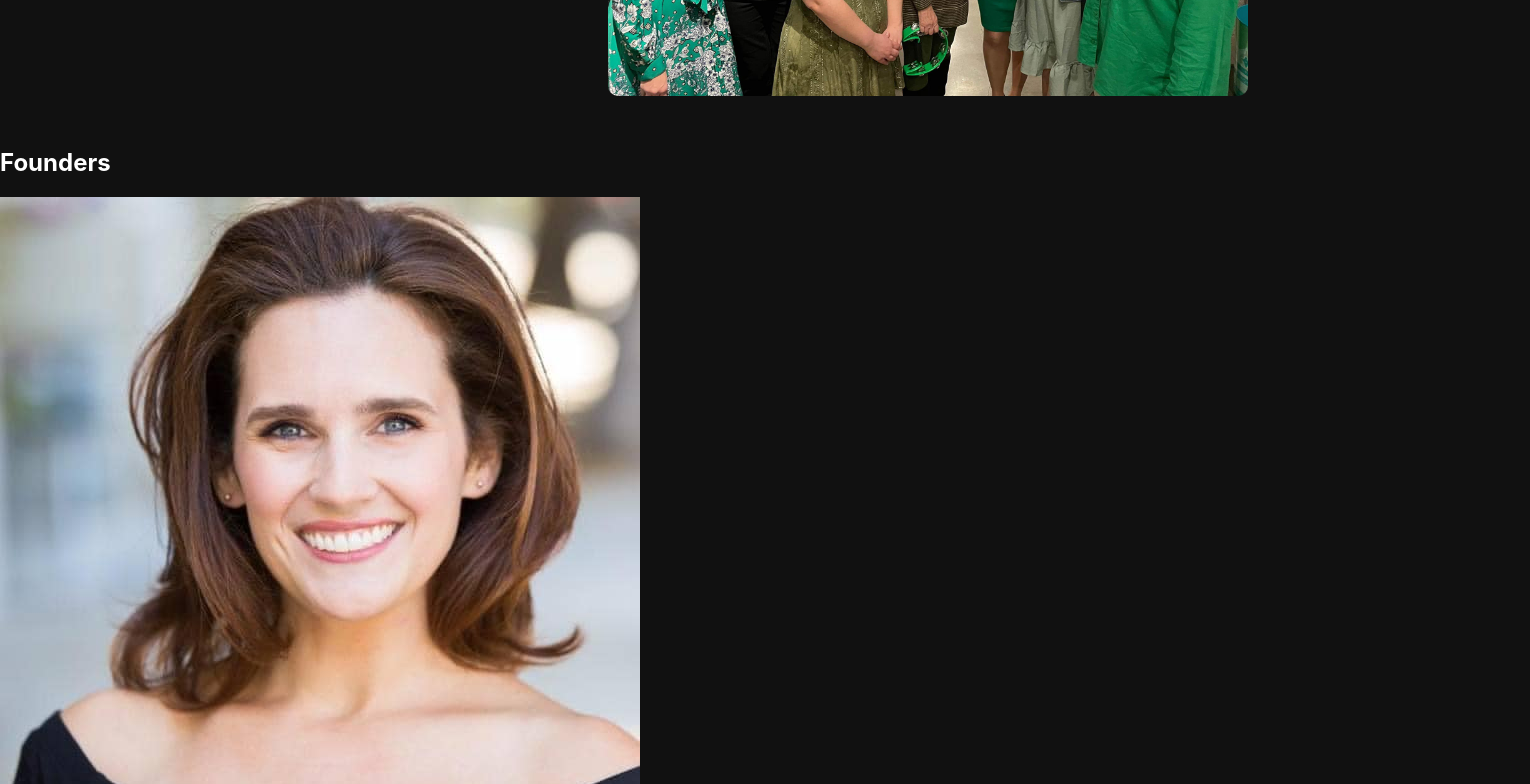
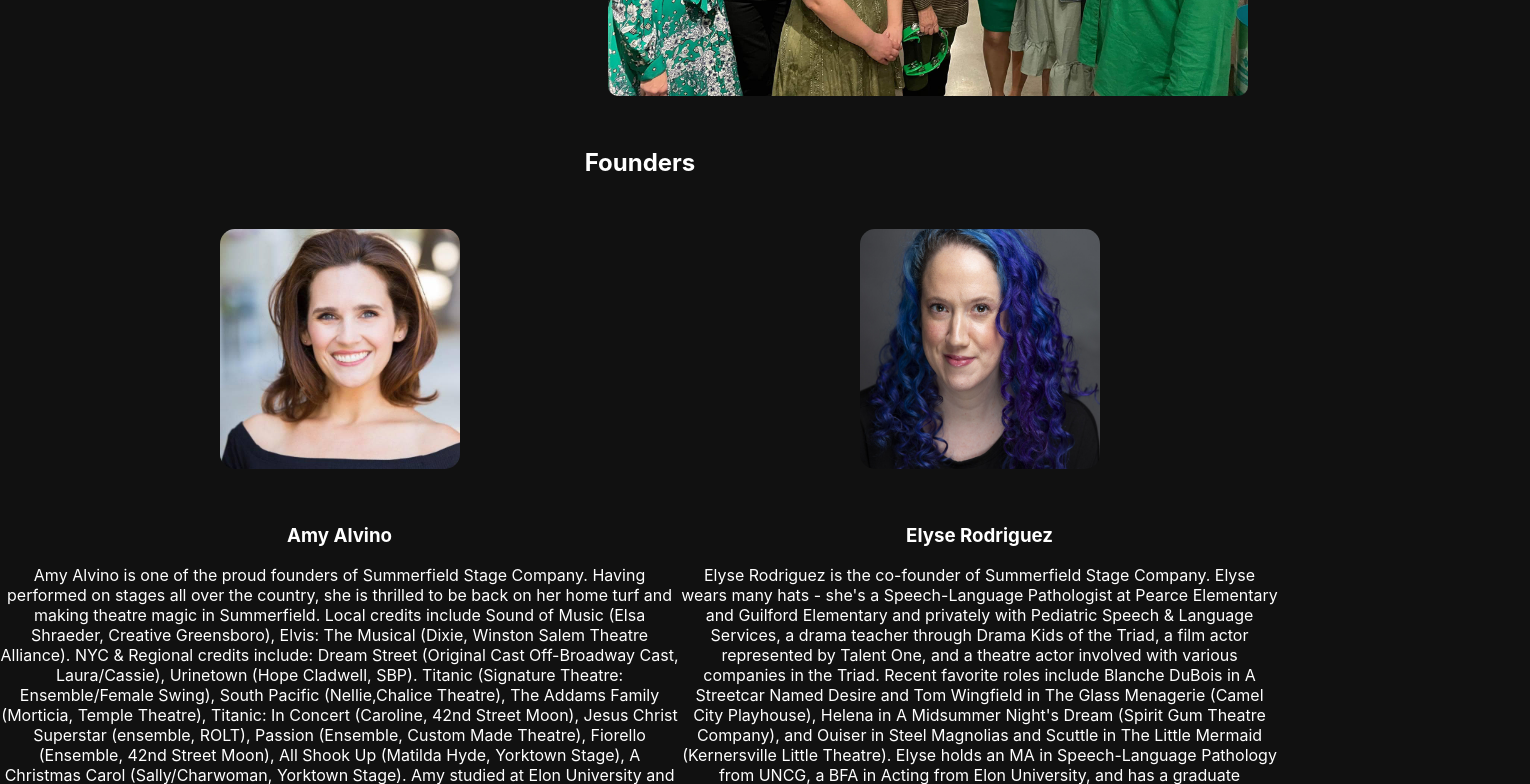
Before and after one commit to salvat36/summerfield, a React (Create React App) app in the folder client/: page /about in a window 1280 px wide. Shown: the part 1060-1844 px from the top of the page, 1530 px wide, since content can reach past the window. Built offline with nearby package versions, Linux system fonts and the light colour scheme.

Commit message:
col-3 structure for <About />  complete

```diff
--- a/client/src/components/About.css
+++ b/client/src/components/About.css
@@ -42,3 +42,19 @@
   text-align: center;
   margin: 1rem;
 }
+
+/* col-3 styles */
+.col-3 {
+  text-align: center;
+}
+
+.col-3--content {
+  display: flex;
+}
+
+.col-3--content img {
+  width: 15rem;
+  height: 15rem;
+  margin: 2rem;
+  border-radius: 15px;
+}
--- a/client/src/components/About.js
+++ b/client/src/components/About.js
@@ -29,9 +29,11 @@ function About() {
 
         </div>
 
+
         <div className="col-3">
           <h2>Founders</h2>
 
+          <div className="col-3--content">
             <div className="alvino-container">
 
               <img src={process.env.PUBLIC_URL + "/media/alvino-headshot.jpg"} alt="headshot of Amy Avlino" />
@@ -51,6 +53,7 @@ function About() {
             </div>
           </div>
         </div>
+      </div>
     </>
   )
 }
```
Lines whose indentation alone changed are shown as unchanged.
